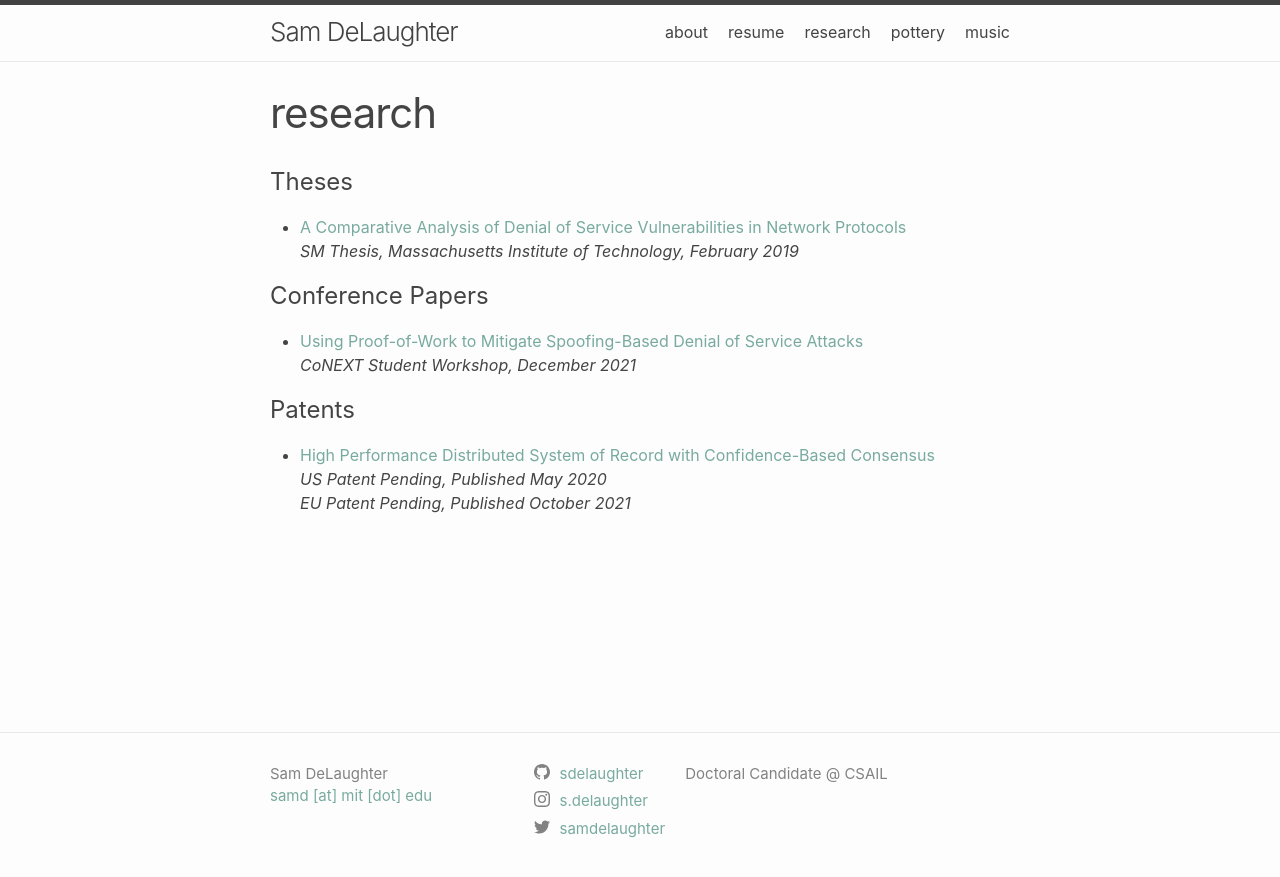
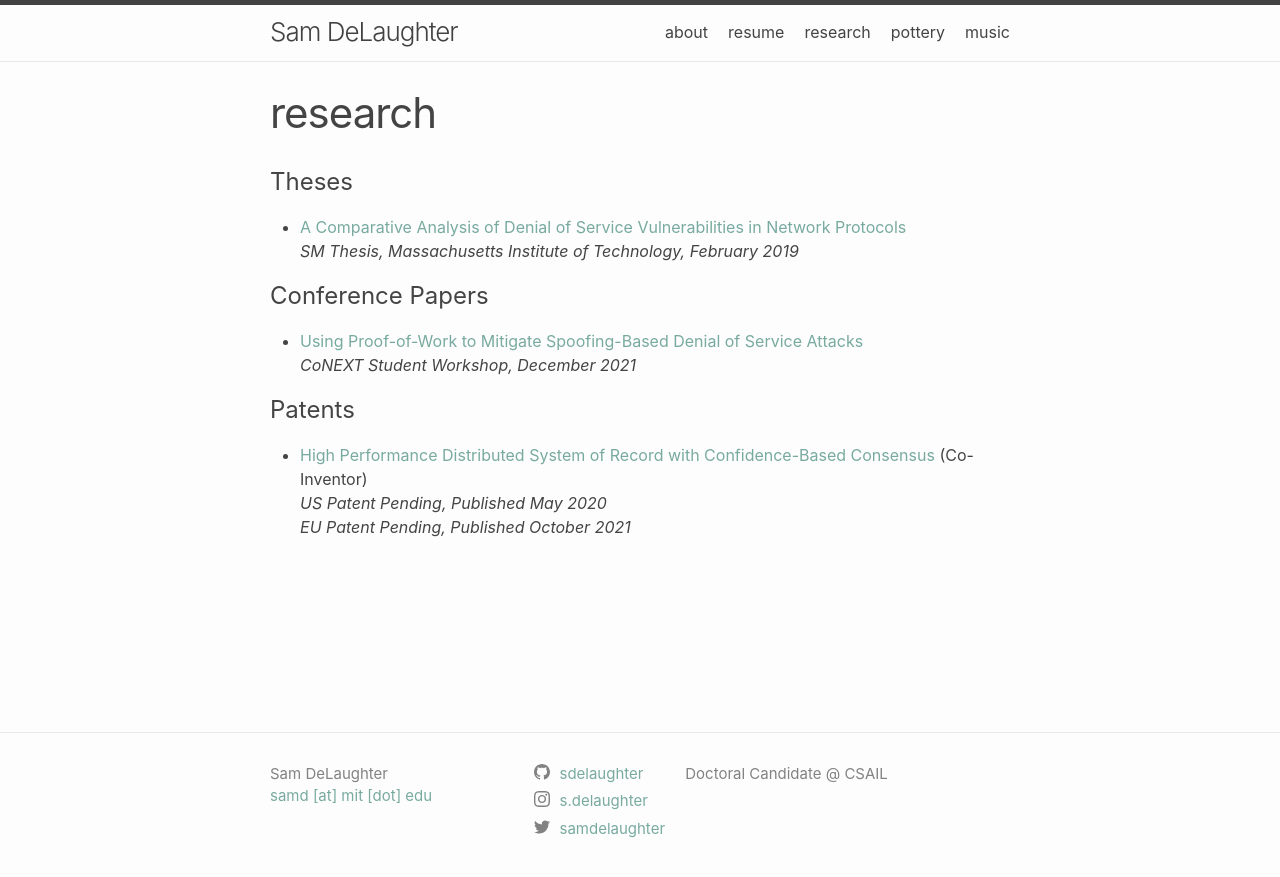
Before and after one commit to sdelaughter/sdelaughter.github.io, a Jekyll site: the page built from research.md, in a window 1280 px wide. Shown: the top 877 px of the page. Built offline with Jekyll 4.4.1, drawn with Linux system fonts in a browser that asks for light colours.

Commit message:
Update research.md

```diff
--- a/research.md
+++ b/research.md
@@ -13,6 +13,6 @@ permalink: /research/
   *CoNEXT Student Workshop, December 2021*
 
 # Patents
-- [High Performance Distributed System of Record with Confidence-Based Consensus](https://patents.google.com/patent/US20200167779A1/)<br>
+- [High Performance Distributed System of Record with Confidence-Based Consensus](https://patents.google.com/patent/US20200167779A1/) (Co-Inventor)<br>
   *US Patent Pending, Published May 2020*<br>
   *EU Patent Pending, Published October 2021*
```
